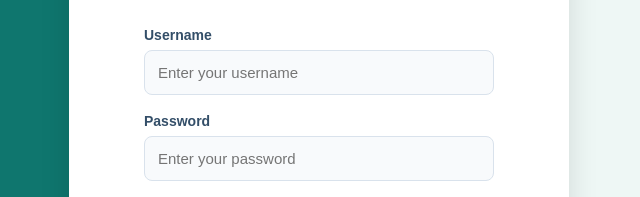
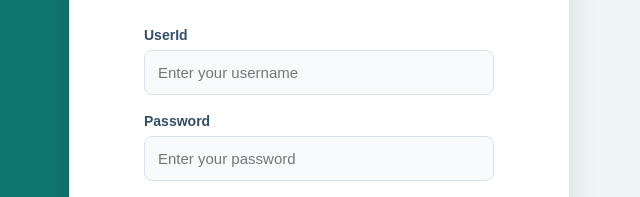
Before and after one commit to priyavns/Medistock, a plain HTML site: page frontend/index.html in a window 1280 px wide. Shown: the part 279-476 px from the top of the page, 596-1236 px from the left. Drawn offline with Linux system fonts and the light colour scheme.

Commit message:
fix login issue

```diff
--- a/frontend/index.html
+++ b/frontend/index.html
@@ -38,7 +38,7 @@
 
           <p class="login-subtitle">Login to your MediStock account</p>
 
-          <label for="username">Username</label>
+          <label for="username">UserId</label>
 
           <input type="text" id="username" placeholder="Enter your username" />
 
```
